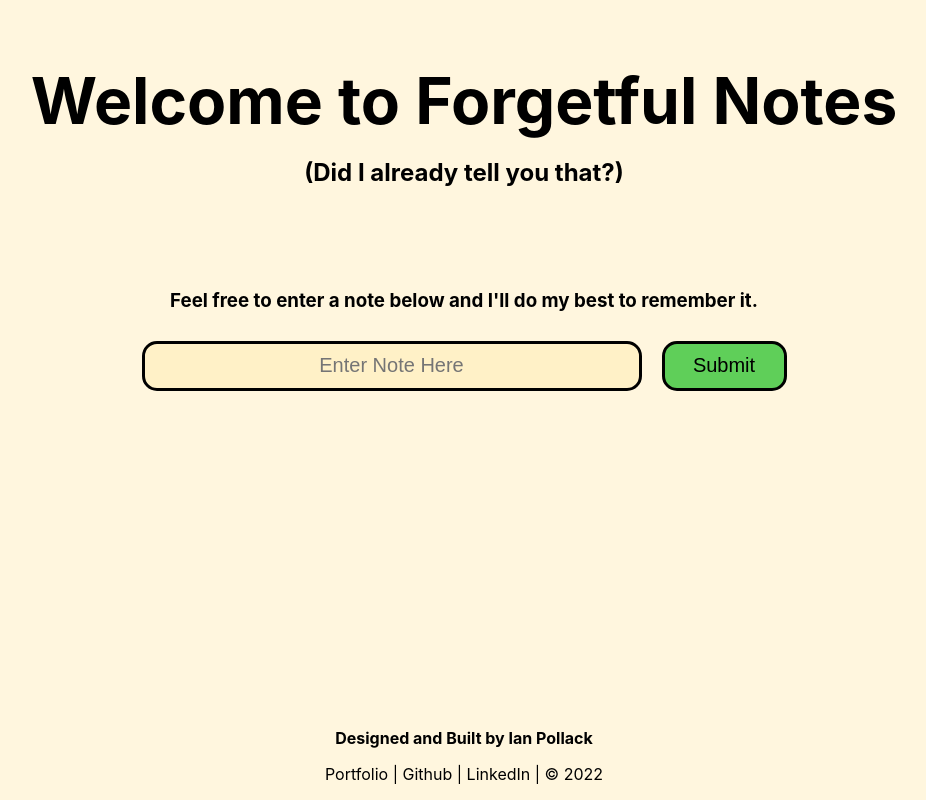
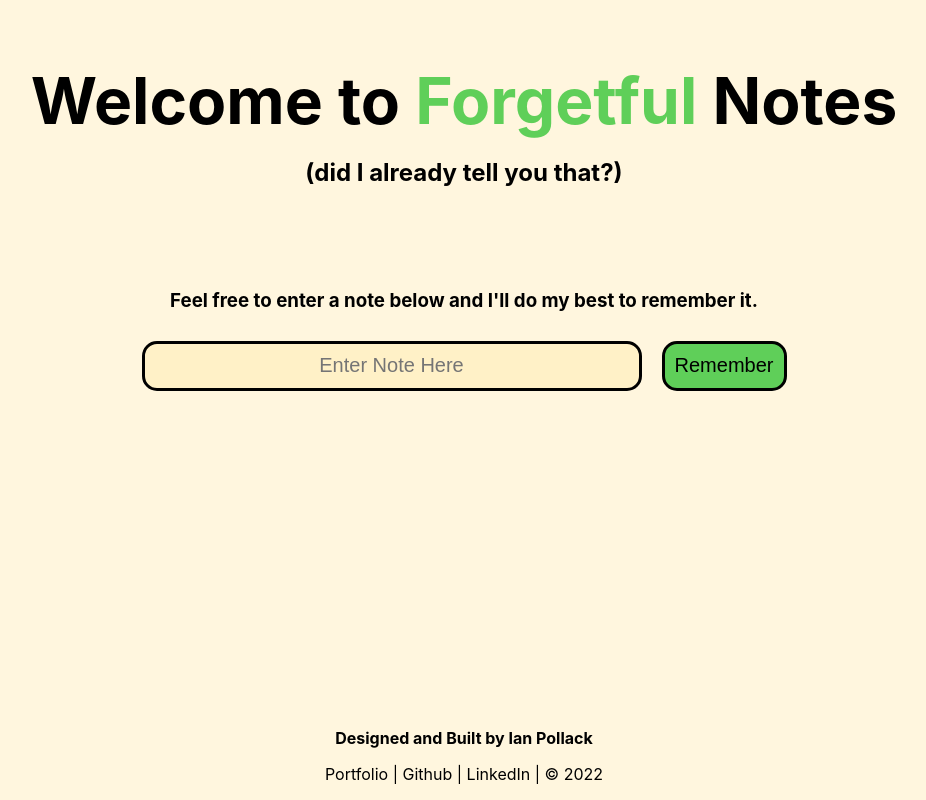
Before and after one commit to Universe-Man/forgetfulnotes, a Next.js app: page / in a window 1280 px wide. Shown: the whole page, without its empty margins (176-1102 px from the left). Built offline with nearby package versions, Linux system fonts and the light colour scheme.

Commit message:
code clean up

```diff
--- a/components/Footer.jsx
+++ b/components/Footer.jsx
@@ -1,6 +1,4 @@
-// import '../styles/sass/footer.scss';
-// import '../styles/Footer.module.css'
-import styles from '../styles/Footer.module.scss'
+import styles from '../styles/Footer.module.scss';
 
 const Footer = () => {
   const thisyear = new Date().getFullYear();
--- a/components/NotesForm.jsx
+++ b/components/NotesForm.jsx
@@ -2,15 +2,6 @@ import { useEffect } from 'react';
 import styles from '../styles/NotesForm.module.scss'
 
 const NotesForm = (props) => {
-  // const NotesForm = ({notesList, ....}) => {
-
-  // 3 notes = change note
-  // 4 notes = change note more
-  // 5 notes = honestly i can't remember this at all
-
-  // const forgetNotes = () => {
-
-  // };
 
   const forgetNotes = (listOfNotes) => {
     for (let i = 0; i < listOfNotes.length; i++) {
@@ -27,44 +18,8 @@ const NotesForm = (props) => {
       }, 1000);
     };
   };
-  // console.log(listOfNotes);
-  // listOfNotes.forEach((note) => {
-  // note.style.color = 'rgba(0,0,0,0)';
-  // setTimeout(() => {
-  //   firstNote.innerHTML = 'umm...err...what?';
-  //   secondNote.innerHTML = 'umm...err...what? even more!';
-  //   thirdNote.innerHTML = 'omg i seriously have no idea.';
-  //   firstNote.style.color = 'rgba(0,0,0,1)';
-  //   secondNote.style.color = 'rgba(0,0,0,1)';
-  //   thirdNote.style.color = 'rgba(0,0,0,1)';
-  // }, 2000);
-
-  // });
-
-
-
-
-  // if ()
-  // };
-
-  // note.style.color = 'rgba(0,0,0,0)';
-
-  // setTimeout(() => {
-  //   firstNote.innerHTML = 'umm...err...what?';
-  //   secondNote.innerHTML = 'umm...err...what? even more!';
-  //   thirdNote.innerHTML = 'omg i seriously have no idea.';
-  //   firstNote.style.color = 'rgba(0,0,0,1)';
-  //   secondNote.style.color = 'rgba(0,0,0,1)';
-  //   thirdNote.style.color = 'rgba(0,0,0,1)';
-  // }, 2000);
-
-
 
   useEffect(() => {
-    // let notes = document.getElementsByClassName('noteCard');
-    // console.log(props.notesList) // [...9, 10, 11, 12, 13] length - 3/4/5
-    // debugger;
-    // 3 notes
     if (props.notesList.length < 3) {
       return;
     } else if (props.notesList.length === 3) {
@@ -74,119 +29,35 @@ const NotesForm = (props) => {
       let firstNote = document.getElementById(`noteCard-1`);
       let secondNote = document.getElementById(`noteCard-0`);
       forgetNotes([firstNote, secondNote]);
-      // forgetNote(secondNote);
     } else if (props.notesList.length > 4) {
       let firstNote = document.getElementById(`noteCard-${props.notesList.length - 3}`);
       let secondNote = document.getElementById(`noteCard-${props.notesList.length - 4}`);
       let thirdNote = document.getElementById(`noteCard-${props.notesList.length - 5}`);
       forgetNotes([firstNote, secondNote, thirdNote]);
-      // forgetNote(secondNote);
-      // forgetNote(thirdNote);
     };
-
-
-    // let firstNote = document.getElementById(`noteCard-${props.notesList.length - 3}`);
-    // let secondNote = document.getElementById(`noteCard-${props.notesList.length - 4}`);
-    // let thirdNote = document.getElementById(`noteCard-${props.notesList.length - 5}`);
-
-    // firstNote.style.color = 'rgba(0,0,0,0)';
-    // secondNote.style.color = 'rgba(0,0,0,0)';
-    // thirdNote.style.color = 'rgba(0,0,0,0)';
-
-    // setTimeout(() => {
-    //   firstNote.innerHTML = 'umm...err...what?';
-    //   secondNote.innerHTML = 'umm...err...what? even more!';
-    //   thirdNote.innerHTML = 'omg i seriously have no idea.';
-    //   firstNote.style.color = 'rgba(0,0,0,1)';
-    //   secondNote.style.color = 'rgba(0,0,0,1)';
-    //   thirdNote.style.color = 'rgba(0,0,0,1)';
-    // }, 2000);
-
-
-    // if (props.notesList.length === 3) { // [0, 1, 2] Length = 3
-    // props.notesList[props.notesList.length - 3] // [0]
-    // let note = document.getElementById(`noteCard-${props.notesList.length - 3}`);
-    // console.log(note);
-    // // debugger;
-    // note.style.color = 'rgba(0, 0, 0, 0)';
-    // setTimeout(() => {
-    //   // debugger;
-    //   note.innerHTML = 'umm...err...what?';
-    //   note.style.color = 'rgba(0, 0, 0, 1)';
-    // }, 2000);
-    // setTimeout(() => {
-    // }, 3000);
-
-    // for (let i = 0; i < props.notesList.length; i++) {
-    //   props.notesList
-    // }
-    // 3 NOTES
-    // first note in list
-    // fade out
-    // let firstNote = document.getElementById('noteCard-0');
-    // debugger;
-    // console.log(firstNote, 'hi look');
-    // firstNote.style.color = 'rgba(0, 0, 0, 0.1)';
-    // firstNote.innerHTML = // new text
-
-
-
-    // props.notesList[0] = 'yay'
-    // notes[0].classList.remove('fade-away');
-
-    // change text
-    // fade in
-    // } else if (props.notesList.length === 4) {
-    // 4 NOTES
-    // let note = document.getElementById(`noteCard-${props.notesList.length - 4}`);
-    // console.log(note);
-    // // debugger;
-    // note.style.color = 'rgba(0, 0, 0, 0)';
-    // setTimeout(() => {
-    //   // debugger;
-    //   note.innerHTML = 'umm...err...what? even more!';
-    //   note.style.color = 'rgba(0, 0, 0, 1)';
-    // }, 2000);
-
-
-    // } else if (props.notesList.length >= 5) {
-    // 5+ NOTES
-    // }
-
-  }, [props.notesList])
+  }, [props.notesList]);
 
   const handleChange = (event) => {
-    console.log(event.target.value)
+    console.log(event.target.value);
     props.setCurrentNote(event.target.value);
-  }
+  };
 
   const handleSubmit = (event) => {
     event.preventDefault()
     if (props.currentNote === '') {
       return;
     };
-    props.setNotesList([...props.notesList, props.currentNote])//,
-
-    // setTimeout(() => {
-    //   console.log(props.notesList);
-
-    // }, 5000)
-    // console.log(props.notesList, 'yo'),
-    // HOW TO SET UP THE ANONOMOUS CALLBACK TO SHOW UPDATED STATE
-    // () => {
-    //   return console.log(props.notesList, 'yo again')
-    // }
-    // console.log(props.notesList, 'yay');
+    props.setNotesList([...props.notesList, props.currentNote]);
     props.setCurrentNote('');
     document.getElementById('note-input').value = '';
-  }
+  };
 
   return (
     <form className={styles.form} onSubmit={handleSubmit}>
       <input className={styles.textInput} id="note-input" type="text" onChange={handleChange} placeholder="Enter Note Here" />
-      <input type="submit" className={styles.submitButton} />
+      <input type="submit" value="Remember" className={styles.submitButton} />
     </form>
   )
-}
+};
 
 export default NotesForm;
--- a/components/NotesList.jsx
+++ b/components/NotesList.jsx
@@ -1,21 +1,16 @@
 import styles from '../styles/NotesList.module.scss';
-import clsx from 'clsx';
 
 const NotesList = (props) => {
 
   let notes = props.notesList.map((noteObj, index) => {
     return (
-      // <div key={index} className={clsx(styles.card, 'noteCard')}>
       <div id={`noteCard-${index}`} key={index} className={styles.card}>
-
         {noteObj}
       </div>
     )
   })
   return (
     <div className={styles.notesContainer}>{notes}</div>
-    // <div></div>
-
   )
 }
 
--- a/pages/_app.js
+++ b/pages/_app.jsx
@@ -1,8 +1,6 @@
 import Head from 'next/head'
 import Footer from '../components/Footer'
 import '../styles/globals.scss'
-// import '../styles/Footer.module.css'
-
 
 const ForgetfulNotes = ({ Component, pageProps }) => {
   return (
--- a/pages/index.js
+++ b/pages/index.jsx
@@ -1,5 +1,3 @@
-// import Head from 'next/head'
-// import Image from 'next/image'
 import React, { useState } from 'react';
 import styles from '../styles/Home.module.scss'
 import NotesList from '../components/NotesList'
@@ -14,9 +12,9 @@ const Home = () => {
     <>
       <div className={styles.heading}>
         <h1 className={styles.title}>
-          Welcome to Forgetful Notes
+          Welcome to <span className={styles.green}>Forgetful</span> Notes
         </h1>
-        <h2>(Did I already tell you that?)</h2>
+        <h2>(did I already tell you that?)</h2>
       </div>
       <div className={styles.body}>
         <div>
--- a/styles/Home.module.scss
+++ b/styles/Home.module.scss
@@ -1,7 +1,3 @@
-/* .container {
-  padding: 0 2rem;
-} */
-
 .heading {
   min-height: 10vh;
   padding: 4rem 0;
@@ -16,25 +12,11 @@
   display: flex;
   justify-content: center;
   text-align: center;
-  /* width: fit-content; */
 }
 
-/*
-.footer {
-  display: flex;
-  flex: 1;
-  padding: 2rem 0;
-  border-top: 1px solid #eaeaea;
-  justify-content: center;
-  align-items: center;
+.green {
+  color: #5fcf59;
 }
-
-.footer a {
-  display: flex;
-  justify-content: center;
-  align-items: center;
-  flex-grow: 1;
-} */
 
 .title a {
   color: #0070f3;
```
Also changed, not shown: pages/about.jsx (renamed from pages/about.js).
